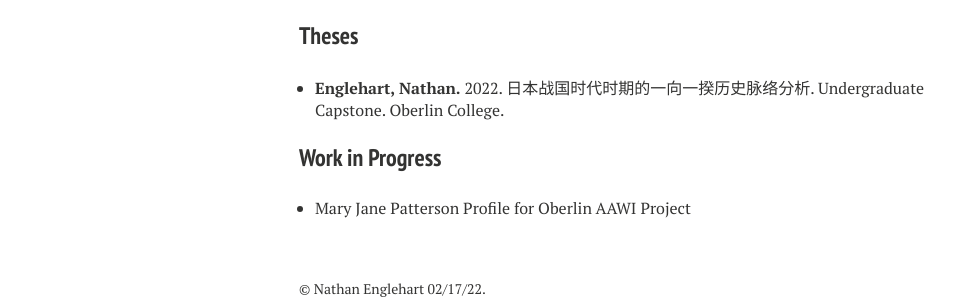
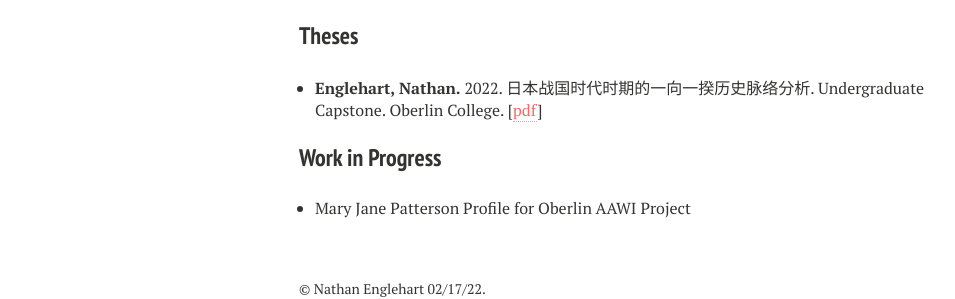
Before and after one commit to nathanenglehart/nathanenglehart.github.io, a Jekyll site: the page built from publications.md, in a window 1280 px wide. Shown: the part 331-630 px from the top of the page, without its empty margins (21-976 px from the left). Built offline with Jekyll 4.4.1, drawn with Linux system fonts in a browser that asks for light colours; nearby versions of some CDN libraries.

Commit message:
added pdf link

```diff
--- a/_layouts/publications.html
+++ b/_layouts/publications.html
@@ -92,7 +92,7 @@
 	</ul>
 	<h3>Theses</h3>
 	<ul style="padding-left: 1em !important;">
-		<li><p style="margin-bottom: 0 !important;"><b>Englehart, Nathan.</b> 2022. 日本战国时代时期的一向一揆历史脉络分析. Undergraduate Capstone. Oberlin College.</p></li>
+		<li><p style="margin-bottom: 0 !important;"><b>Englehart, Nathan.</b> 2022. 日本战国时代时期的一向一揆历史脉络分析. Undergraduate Capstone. Oberlin College. [<a style="color: #f56a6a; !important" href="/files/capstone.pdf" download>pdf</a>]</p></li>
 	</ul>
 	<h3>Work in Progress</h3>
 	<ul style="padding-left: 1em !important;">
```
